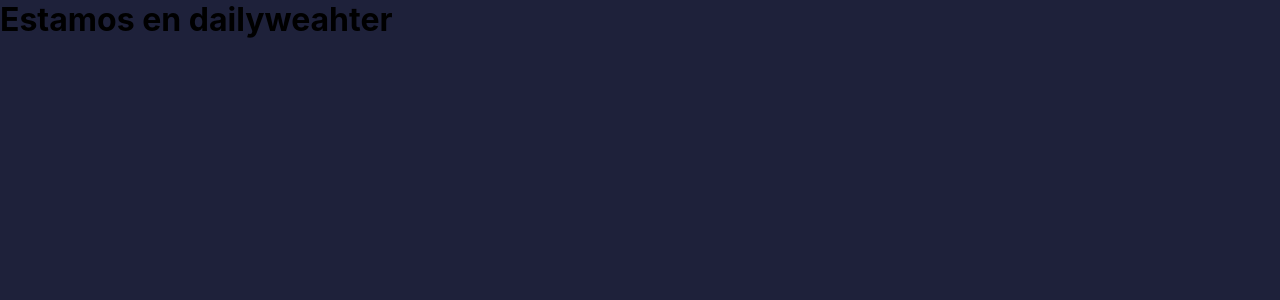
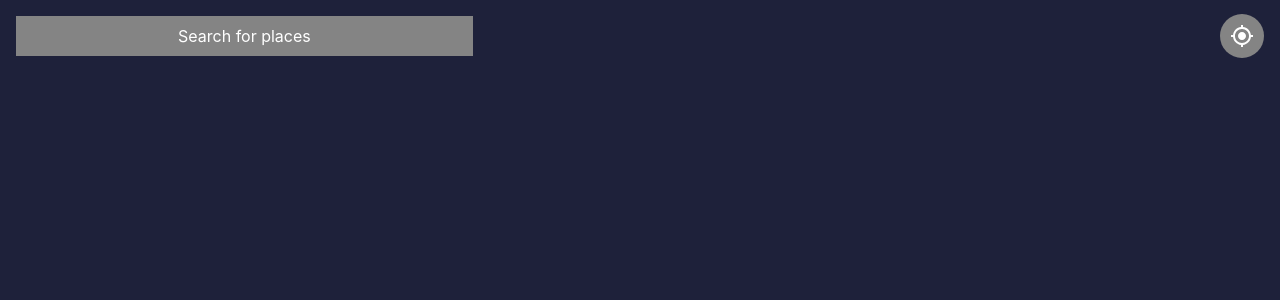
Before and after one commit to chars32/coolweahterapp, a React (Create React App) app: page / in a window 1280 px wide. Shown: the top 300 px of the page. Built offline with nearby package versions, Linux system fonts and the light colour scheme.

Commit message:
1. Navbar

```diff
--- a/package.json
+++ b/package.json
@@ -4,6 +4,7 @@
   "private": true,
   "dependencies": {
     "@material-ui/core": "^4.11.0",
+    "@material-ui/icons": "^4.9.1",
     "@testing-library/jest-dom": "^5.11.4",
     "@testing-library/react": "^11.1.0",
     "@testing-library/user-event": "^12.1.10",
--- a/src/components/DailyWheater.jsx
+++ b/src/components/DailyWheater.jsx
@@ -1,11 +1,13 @@
 import React from "react";
 //MaterialUI
 import { Box } from "@material-ui/core";
+//Components
+import HeaderLocation from "../components/HeaderLocation";
 
 const DailyWheater = () => {
   return (
     <Box height="100%" display="flex" flexDirection="column">
-      <h1>Estamos en dailyweahter</h1>
+      <HeaderLocation />
     </Box>
   );
 };
--- /dev/null
+++ b/src/components/HeaderLocation.jsx
@@ -0,0 +1,42 @@
+import React from "react";
+
+import { Box, makeStyles } from "@material-ui/core";
+import MyLocationIcon from "@material-ui/icons/MyLocation";
+
+const useStyles = makeStyles({
+  buttonSearch: {
+    backgroundColor: "#848484",
+    color: "white",
+    padding: "10px",
+    width: "35%",
+    textAlign: "center",
+    cursor: "pointer",
+  },
+  buttonLocation: {
+    backgroundColor: "#848484",
+    borderRadius: "50%",
+    color: "white",
+    padding: "10px",
+    cursor: "pointer",
+  },
+});
+
+const HeaderLocation = () => {
+  const styles = useStyles();
+  return (
+    <Box
+      display="flex"
+      alignItems="center"
+      justifyContent="space-between"
+      p={2}
+      height="5%"
+    >
+      <Box className={styles.buttonSearch} variant="contained">
+        Search for places
+      </Box>
+      <MyLocationIcon className={styles.buttonLocation} />
+    </Box>
+  );
+};
+
+export default HeaderLocation;
```
Also changed, not shown: 1 other file (tests, documents, lock files or other folders).
